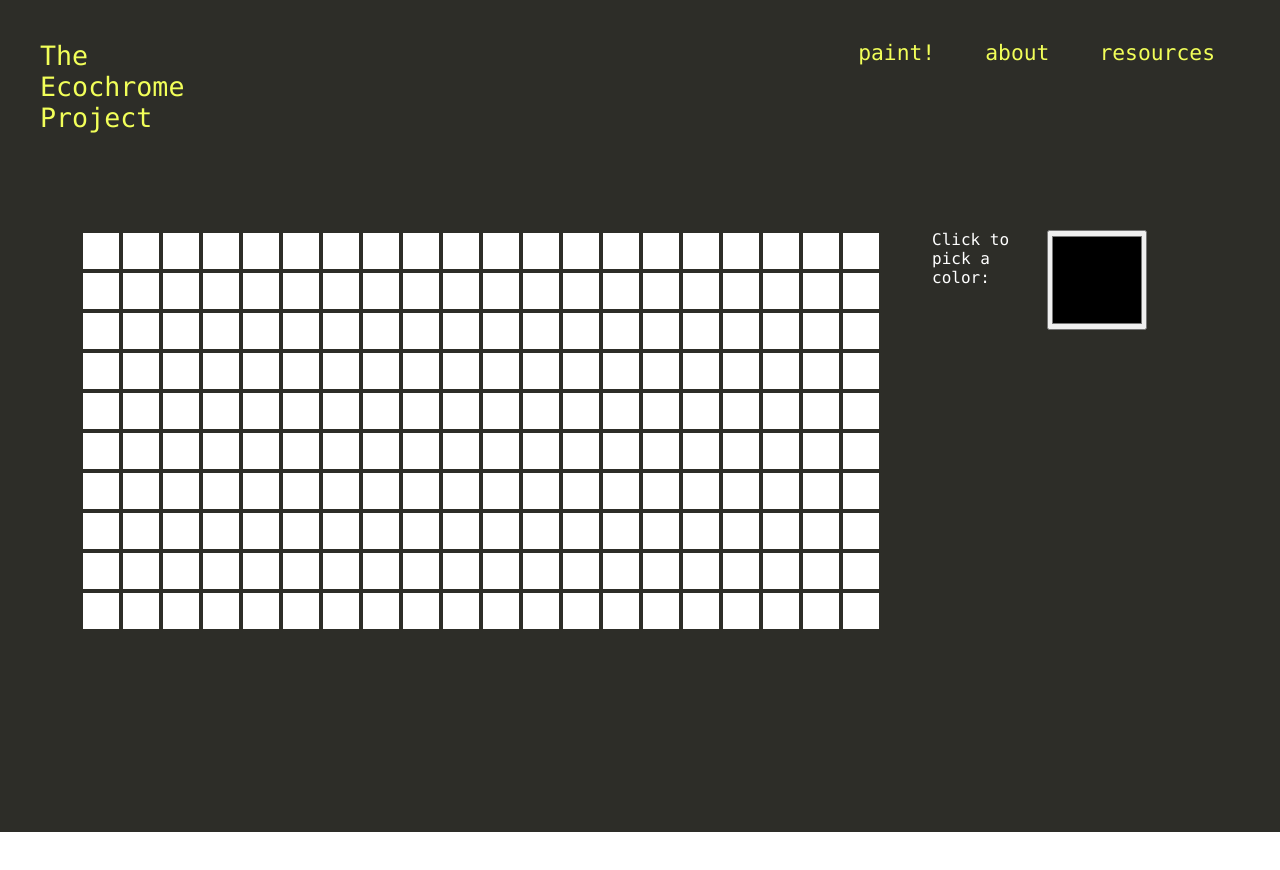
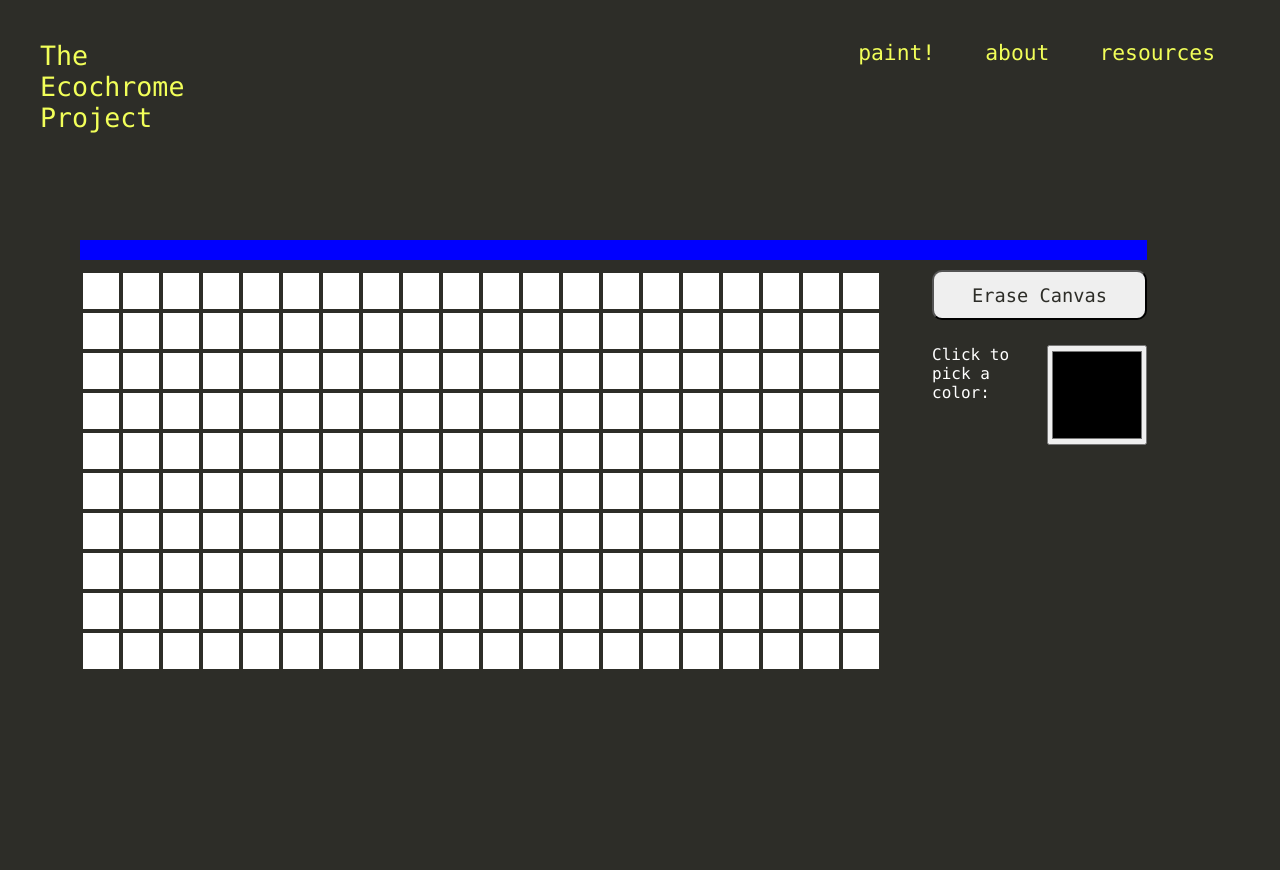
Before and after one commit to nandini-ghosh/the-ecochrome-project, a React (Create React App) app: page / in a window 1280 px wide. Before the commit the page ends 832 px from the top, so only its background shows below. Built offline with nearby package versions, Linux system fonts and the light colour scheme.

Commit message:
bar and calculations

```diff
--- a/src/App.css
+++ b/src/App.css
@@ -34,7 +34,6 @@
 }
 
 .label {
-  padding-left: 50px;
   width: 100px;
   overflow-wrap: normal;
 }
@@ -42,10 +41,11 @@
 /* Grid.css */
 .cell {
   padding: 8px;
-  width: 20px;
-  height: 20px;
+  width: 20px !important;
+  height: 20px !important;
   border: 1px solid #2D2D28;
   pointer-events: 'none';
+  background-color: #FFFFFF;
 }
 
 .row {
@@ -61,3 +61,37 @@
   width: 100px;
   height: 100px;
 }
+
+.colour-picker-wrapper {
+  display: flex;
+  margin-top: 25px;
+  margin-bottom: 25px;
+}
+
+.grid-controls {
+  display: block;
+  margin-left: 50px;
+}
+
+.reset-button {
+  height: 50px;
+  width: 100%;
+  padding: 5px;
+  border-radius: 10px;
+  color:#2D2D28;
+  font-family: "Lucida Console", monospace;
+  font-size: 14pt;
+}
+
+/** Bar */
+.bar {
+  width: 100%;
+  background-color: #ddd;
+  margin: 10px 0;
+}
+
+.bar-fill {
+  height: 20px;
+  background-color: blue;
+  transition: width 0.5s ease-in-out;
+}
--- /dev/null
+++ b/src/Bar.js
@@ -0,0 +1,16 @@
+import './App.css';
+function Bar({ percent }) {
+
+    const barFillAmount = {
+      width: `${percent}%`,
+    };
+
+    return (
+      <div className="bar">
+        <div className="bar-fill" style={barFillAmount}></div>
+      </div>
+    );
+  }
+
+
+export default Bar;
--- a/src/Grid.js
+++ b/src/Grid.js
@@ -1,18 +1,24 @@
 import React, { useState, useEffect } from 'react';
-import './App.css'; // Import CSS file
+import './App.css';
+import Bar from './Bar';
 
 function Grid() {
   const [isMouseDown, setIsMouseDown] = useState(false);
   const [currentColor, setCurrentColor] = useState('#000000');
+  const [cellColors, setCellColors] = useState(Array(10).fill(Array(20).fill('#FFFFFF')));
+  const [percentage, setPercentage] = useState(0); // State for the percentage
 
   useEffect(() => {
-
     const colorPicker = document.getElementById("colorpicker");
     if (colorPicker) {
       colorPicker.addEventListener('input', handleColorChange);
     }
+  });
 
-  }, []);
+  useEffect(() => {
+    // Calculate initial percentage based on initial cell colors
+    calculatePercentage(cellColors);
+  });
 
   const handleMouseDown = () => {
     setIsMouseDown(true);
@@ -22,50 +28,101 @@ function Grid() {
     setIsMouseDown(false);
   };
 
-  const handleMouseEnter = (e) => {
-    if (isMouseDown) {
-      const target = e.target;
-      if (target.tagName === 'TD') {
-        target.style.backgroundColor = currentColor;
-      }
-    }
+  const handleClick = (rowIndex, cellIndex) => {
+    const newColors = cellColors.map((row, rIndex) => (
+      rIndex === rowIndex ? row.map((color, cIndex) => (
+        cIndex === cellIndex ? currentColor : color
+      )) : row
+    ));
+    setCellColors(newColors);
+    calculatePercentage(newColors); // Recalculate percentage on cell color change
   };
 
-  const handleClick = (e) => {
-    var target = (e).target;
-    if (target.tagName in { TD: 1, TH: 1 })
-      target.setAttribute('style', `background-color: ${currentColor}`);
+  const handleMouseEnter = (e, rowIndex, cellIndex) => {
+    if (isMouseDown) handleClick(rowIndex, cellIndex);
   };
 
   const handleColorChange = (e) => {
-    const newColor = e.target.value;
-    setCurrentColor(newColor);
+    setCurrentColor(e.target.value);
   };
 
-  const tableRows = [];
+  const handleReset = () => {
+    const newCellColors = Array(10).fill(Array(20).fill('#FFFFFF'));
+    setCellColors(newCellColors);
+    calculatePercentage(newCellColors); // Recalculate percentage on canvas reset
+  };
 
-  for (let i = 0; i < 10; i++) {
-    const cells = [];
-    for (let j = 0; j < 20; j++) {
-      cells.push(<td key={`cell-${i}-${j}`} className="cell"
+  const calculateEnergy = (r, g, b) => {
+    const weight_r = 0.25;
+    const weight_g = 0.3;
+    const weight_b = 0.6;
+
+    const energy = (r * weight_r) + (g * weight_g) + (b * weight_b);
+    const percentage = (energy / 255 * 100);
+
+    return percentage;
+  };
+
+  const calculateTotalEnergy = (cellColors) => {
+    const totalEnergy = cellColors.reduce((acc, row) => {
+      return acc + row.reduce((acc, color) => {
+        const { r, g, b } = convertToRGB(color);
+        const energy = calculateEnergy(r, g, b);
+        return acc + energy;
+      }, 0);
+    }, 0);
+
+    const whiteEnergy = calculateEnergy(255, 255, 255);
+    const blackEnergy = calculateEnergy(0, 0, 0);
+
+    const percentage = ((totalEnergy - blackEnergy) / (whiteEnergy - blackEnergy)) * 100;
+    return percentage / 200;
+  };
+
+  const calculatePercentage = (cellColors) => {
+    const newPercentage = calculateTotalEnergy(cellColors);
+    setPercentage(newPercentage);
+  };
+
+  const convertToRGB = (hex) => {
+    const r = parseInt(hex.slice(1, 3), 16);
+    const g = parseInt(hex.slice(3, 5), 16);
+    const b = parseInt(hex.slice(5, 7), 16);
+
+    return { r, g, b };
+  };
+
+  const tableRows = cellColors.map((row, rowIndex) => (
+    <tr key={`row-${rowIndex}`}>
+      {row.map((color, cellIndex) => (
+        <td key={`cell-${rowIndex}-${cellIndex}`} className="cell"
+          style={{ backgroundColor: color }}
           onMouseDown={handleMouseDown}
+          onMouseEnter={(e) => handleMouseEnter(e, rowIndex, cellIndex)}
           onMouseUp={handleMouseUp}
-        onMouseEnter={handleMouseEnter}
-        onClick={handleClick}></td>);
-    }
-    tableRows.push(<tr key={`row-${i}`} className="row">{cells}</tr>);
-  }
+          onClick={() => handleClick(rowIndex, cellIndex)}></td>
+      ))}
+    </tr>
+  ));
 
   return (
+    <div>
+      <Bar percent={percentage} />
       <div className='grid'>
-      <table className="grid-table">
+        <table id="grid-table" className="grid-table">
           <tbody>
             {tableRows}
           </tbody>
         </table>
 
+        <div className='grid-controls'>
+          <button className="reset-button" onClick={handleReset}>Erase Canvas</button>
+          <div className='colour-picker-wrapper'>
             <div className='label'>Click to pick a color:</div>
             <input className="colour-picker" type="color" value={currentColor} id="colorpicker" />
+          </div>
+        </div>
+      </div>
     </div>
   );
 }
```
Also changed, not shown: src/EnergyCalculator.js (added, +29 -0 lines). Lines whose indentation alone changed are shown as unchanged.
